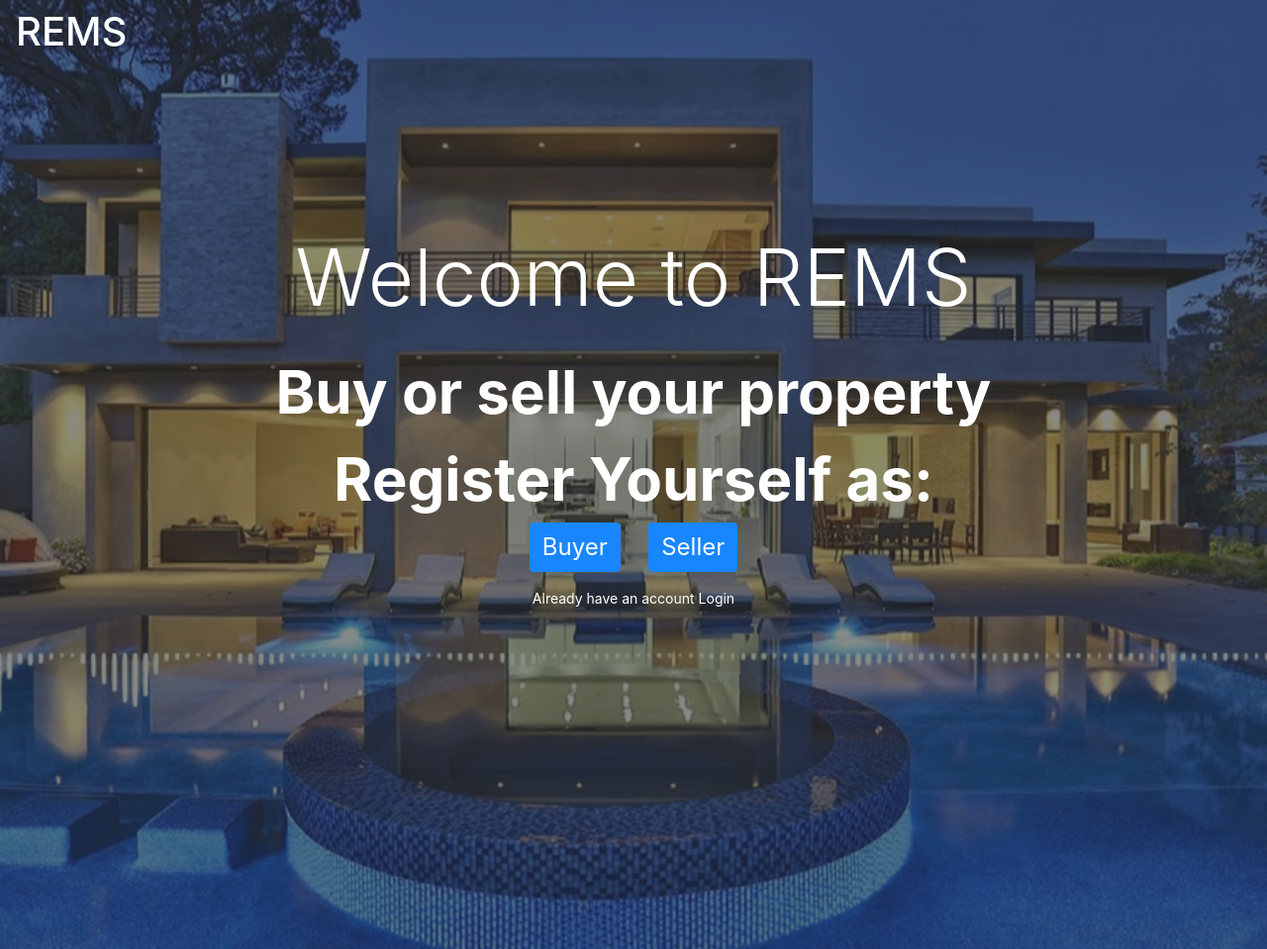
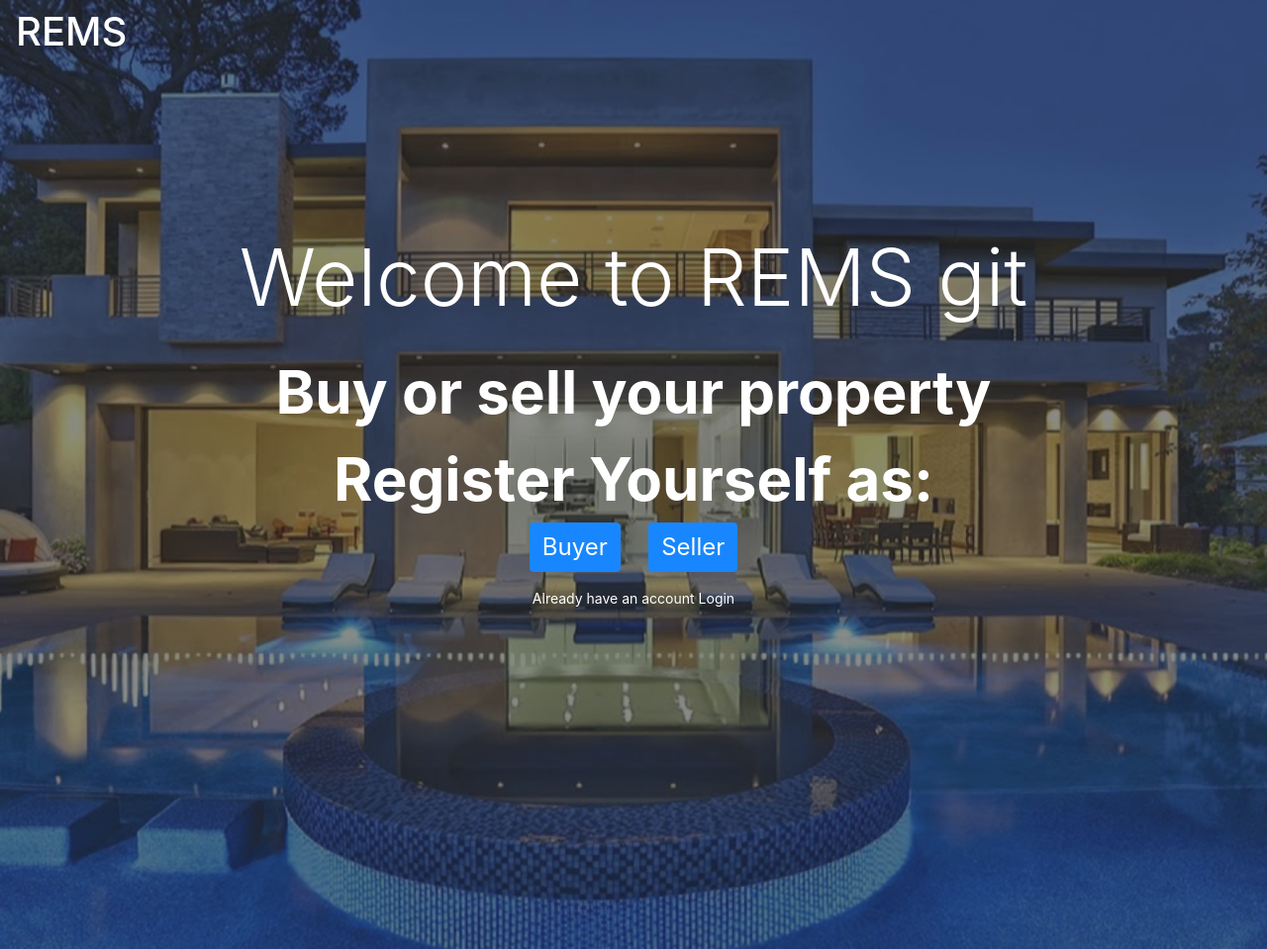
Before and after one commit to Ali1041/REMS, a Django app: page / in a window 1280 px wide. Shown: the top 959 px of the page at 99% size. Run offline with Django 3.2, Linux system fonts and the light colour scheme; some libraries are stand-ins or nearby versions.

Commit message:
home git

```diff
--- a/templates/home.html
+++ b/templates/home.html
@@ -19,7 +19,7 @@
     </div>
     {% block content %}
         <div id="home-page" class="mx-auto text-center">
-        <h1 class="p-3 font-weight-light" style="font-size: 80px">Welcome to REMS</h1>
+        <h1 class="p-3 font-weight-light" style="font-size: 80px">Welcome to REMS git</h1>
             <h1 class="p-2 font-weight-bolder" style="font-size: 60px">Buy or sell your property</h1>
             <h1 class="font-weight-bolder" style="font-size: 60px">Register Yourself as:</h1>
             <p class="btn btn-primary"><a style="font-size: x-large" href="{% url 'account:signup' buyer %}">Buyer</a></p>
```
